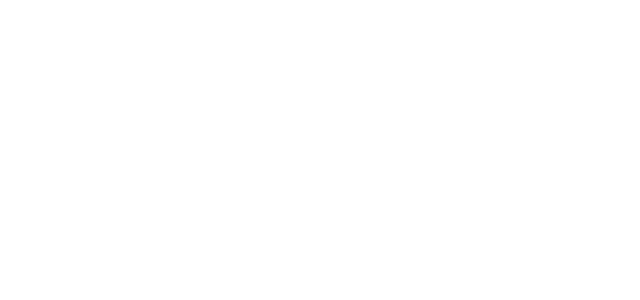
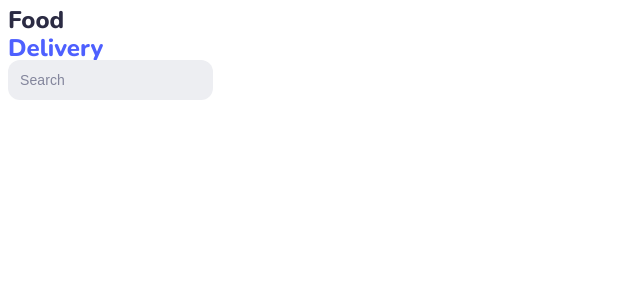
Before and after one commit to Razbash/food-delivery, a React (Create React App) app: page / in a window 1280 px wide. Shown: the top 300 px of the page, without its empty margins (0-640 px from the left). Built offline with nearby package versions, Linux system fonts and the light colour scheme.

Commit message:
Creating the initial architecture, creating search components and logos

```diff
--- a/package.json
+++ b/package.json
@@ -13,6 +13,7 @@
     "react": "^18.2.0",
     "react-dom": "^18.2.0",
     "react-scripts": "5.0.1",
+    "sass": "^1.53.0",
     "typescript": "^4.7.4",
     "web-vitals": "^2.1.4"
   },
@@ -39,5 +40,8 @@
       "last 1 firefox version",
       "last 1 safari version"
     ]
+  },
+  "devDependencies": {
+    "url-loader": "^4.1.1"
   }
 }
--- a/src/App.tsx
+++ b/src/App.tsx
@@ -1,9 +1,11 @@
 import React from 'react';
+import HomePage from './pages/HomePage';
+import './css/general.scss';
 
 function App() {
   return (
     <div className="App">
-
+      <HomePage/>
     </div>
   );
 }
--- /dev/null
+++ b/src/components/Header/Header.tsx
@@ -0,0 +1,13 @@
+import Logo from "../Logo/Logo";
+import Search from "../Search/Search";
+
+const Header = () => {
+    return(
+        <div className="">
+            <Logo/>
+            <Search/>
+        </div>
+    )
+}
+
+export default Header;
--- /dev/null
+++ b/src/components/Logo/Logo.tsx
@@ -0,0 +1,10 @@
+const Logo = () => {
+    return(
+        <div className="logo">
+            <span className="logo__primary">Food</span>
+            <span className="logo__secondary">Delivery</span>
+        </div>
+    )
+}
+
+export default Logo;
--- /dev/null
+++ b/src/components/Logo/logo.scss
@@ -0,0 +1,16 @@
+.logo {
+    display: flex;
+    flex-direction: column;
+    font-weight: 800;
+    font-size: 24px;
+    line-height: 1;
+
+    &__primary {
+        color: $neutral-black;
+        margin-bottom: 4px;
+    }
+
+    &__secondary {
+        color: $primary-default;
+    }
+}
--- /dev/null
+++ b/src/components/Search/Search.tsx
@@ -0,0 +1,10 @@
+const Search = () => {
+    return(
+        <input type="search"
+            className="search"
+            placeholder="Search"
+        />
+    )
+}
+
+export default Search;
--- /dev/null
+++ b/src/components/Search/search.scss
@@ -0,0 +1,18 @@
+.search {
+    @extend %body-primary;
+
+    background: $neutral-gray-lightest;
+    border: none;
+    outline: none;
+    border-radius: 12px;
+    padding: 10px 12px;
+    color: $neutral-black;
+
+    &::placeholder {
+        color: $neutral-gray;
+    }
+
+    &::-webkit-search-cancel-button {
+        display: none;
+    }
+}
--- /dev/null
+++ b/src/css/app.scss
@@ -0,0 +1,3 @@
+body {
+    font-family: $primary-font-family;
+}
--- /dev/null
+++ b/src/css/general.scss
@@ -0,0 +1,10 @@
+@import url('https://fonts.googleapis.com/css2?family=Nunito:ital,wght@0,400;0,700;0,800;1,600&display=swap');
+
+$primary-font-family: 'Nunito', sans-serif;
+
+@import './palette.scss';
+@import './app.scss';
+@import './typography.scss';
+
+@import '../components/Logo/logo.scss';
+@import '../components//Search/search.scss';
--- /dev/null
+++ b/src/css/palette.scss
@@ -0,0 +1,5 @@
+$primary-default: #4E60FF;
+
+$neutral-black: #2B2B43;
+$neutral-gray: #83859C;
+$neutral-gray-lightest: #EDEEF2;
--- /dev/null
+++ b/src/css/typography.scss
@@ -0,0 +1,6 @@
+%body-primary {
+    font-weight: 400;
+    font-size: 14px;
+    line-height: 20px;
+    letter-spacing: 0.1px;
+}
--- /dev/null
+++ b/src/pages/HomePage.tsx
@@ -0,0 +1,11 @@
+import Header from "../components/Header/Header";
+
+const HomePage = () => {
+    return(
+        <div className="">
+            <Header/>
+        </div>
+    )
+}
+
+export default HomePage;
```
Also changed, not shown: src/assets/icons/search.svg (added), 1 other file (tests, documents, lock files or other folders).
